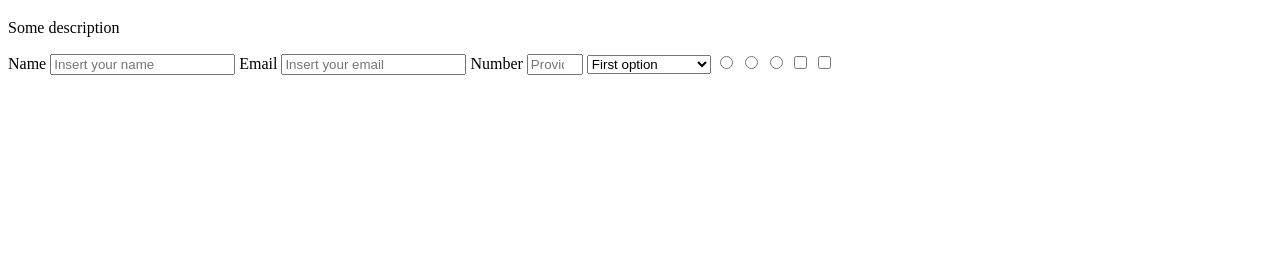
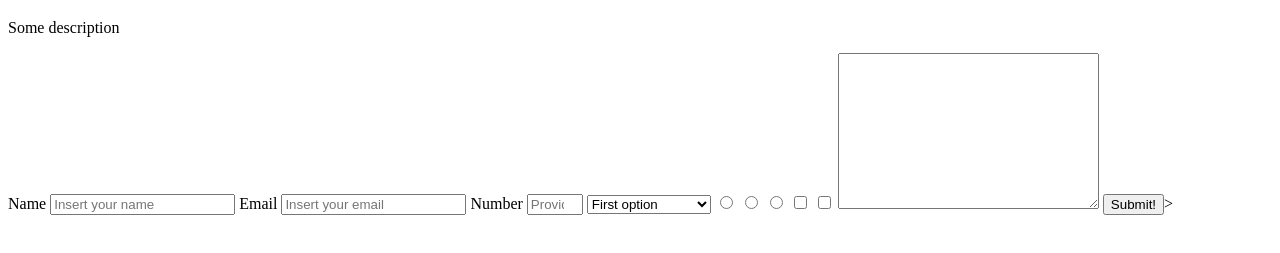
Before and after one commit to BucurEva87/survey-form, a plain HTML site: page index.html in a window 1280 px wide. Shown: the part 61-314 px from the top of the page. Drawn offline with Linux system fonts and the light colour scheme.

Commit message:
Finally!

```diff
--- a/index.html
+++ b/index.html
@@ -28,7 +28,8 @@
             <input name="name" value="button" type="radio">
             <input name="name" value="button" type="checkbox">
             <input name="name" value="button" type="checkbox">
-
+            <textarea name="" id="" cols="30" rows="10"></textarea>
+            <input id="submit" type="submit" value="Submit!">>
         </form>
 
     <script src="https://cdn.freecodecamp.org/testable-projects-fcc/v1/bundle.js"></script>
```
